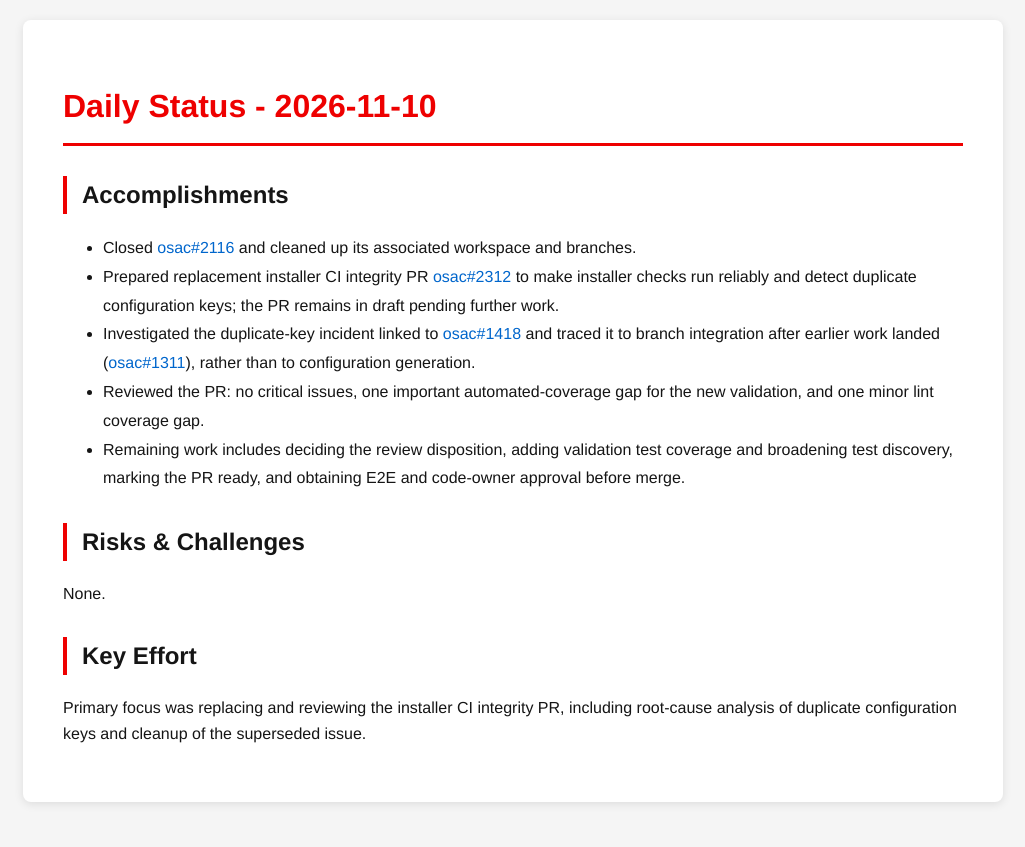
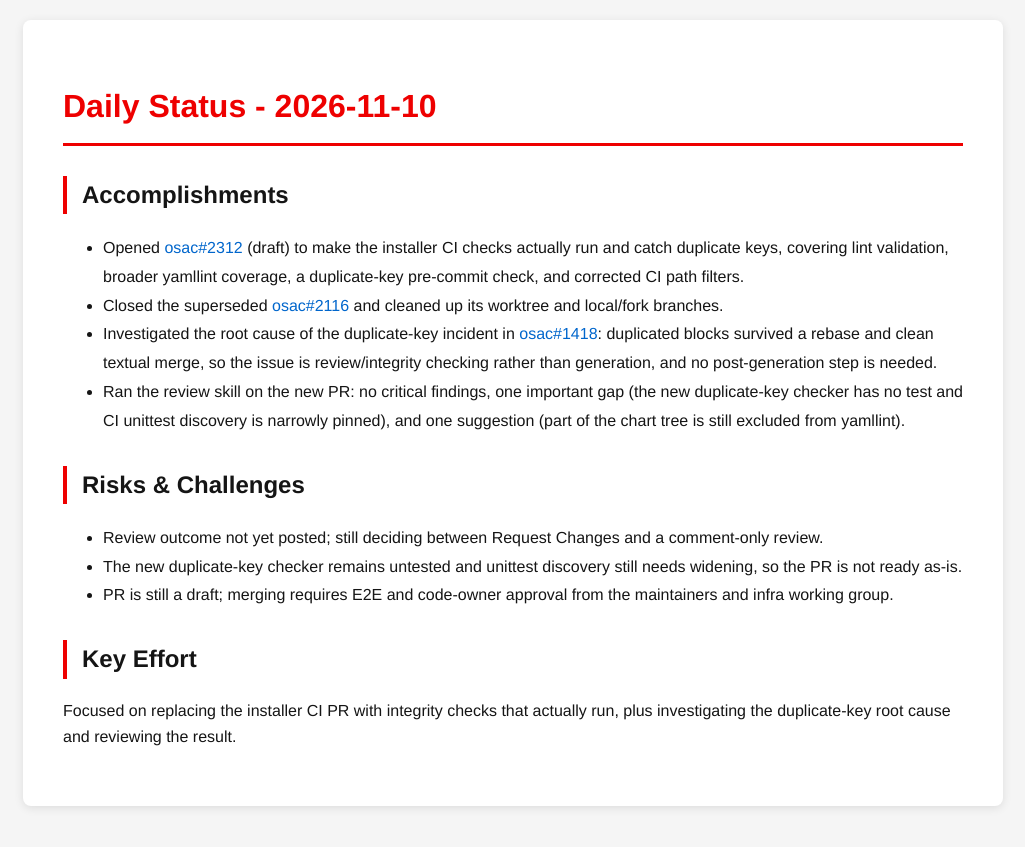
Before and after one commit to tzvatot/daily-status, a Jekyll site: the page built from 2026-11-10.md, in a window 1280 px wide. Shown: the top 847 px of the page, without its empty margins (127-1152 px from the left). Built offline with Jekyll 4.4.1, drawn with Linux system fonts in a browser that asks for light colours.

Commit message:
Daily status update - 2026-11-10

```diff
--- a/2026-11-10.md
+++ b/2026-11-10.md
@@ -7,14 +7,15 @@ date: 2026-11-10
 # Daily Status - 2026-11-10
 
 ## Accomplishments
-- Closed [osac#2116](https://github.com/osac-project/osac/issues/2116) and cleaned up its associated workspace and branches.
-- Prepared replacement installer CI integrity PR [osac#2312](https://github.com/osac-project/osac/pull/2312) to make installer checks run reliably and detect duplicate configuration keys; the PR remains in draft pending further work.
-- Investigated the duplicate-key incident linked to [osac#1418](https://github.com/osac-project/osac/issues/1418) and traced it to branch integration after earlier work landed ([osac#1311](https://github.com/osac-project/osac/pull/1311)), rather than to configuration generation.
-- Reviewed the PR: no critical issues, one important automated-coverage gap for the new validation, and one minor lint coverage gap.
-- Remaining work includes deciding the review disposition, adding validation test coverage and broadening test discovery, marking the PR ready, and obtaining E2E and code-owner approval before merge.
+- Opened [osac#2312](https://github.com/osac-project/osac/pull/2312) (draft) to make the installer CI checks actually run and catch duplicate keys, covering lint validation, broader yamllint coverage, a duplicate-key pre-commit check, and corrected CI path filters.
+- Closed the superseded [osac#2116](https://github.com/osac-project/osac/pull/2116) and cleaned up its worktree and local/fork branches.
+- Investigated the root cause of the duplicate-key incident in [osac#1418](https://github.com/osac-project/osac/issues/1418): duplicated blocks survived a rebase and clean textual merge, so the issue is review/integrity checking rather than generation, and no post-generation step is needed.
+- Ran the review skill on the new PR: no critical findings, one important gap (the new duplicate-key checker has no test and CI unittest discovery is narrowly pinned), and one suggestion (part of the chart tree is still excluded from yamllint).
 
 ## Risks & Challenges
-None.
+- Review outcome not yet posted; still deciding between Request Changes and a comment-only review.
+- The new duplicate-key checker remains untested and unittest discovery still needs widening, so the PR is not ready as-is.
+- PR is still a draft; merging requires E2E and code-owner approval from the maintainers and infra working group.
 
 ## Key Effort
-Primary focus was replacing and reviewing the installer CI integrity PR, including root-cause analysis of duplicate configuration keys and cleanup of the superseded issue.
+Focused on replacing the installer CI PR with integrity checks that actually run, plus investigating the duplicate-key root cause and reviewing the result.
```
